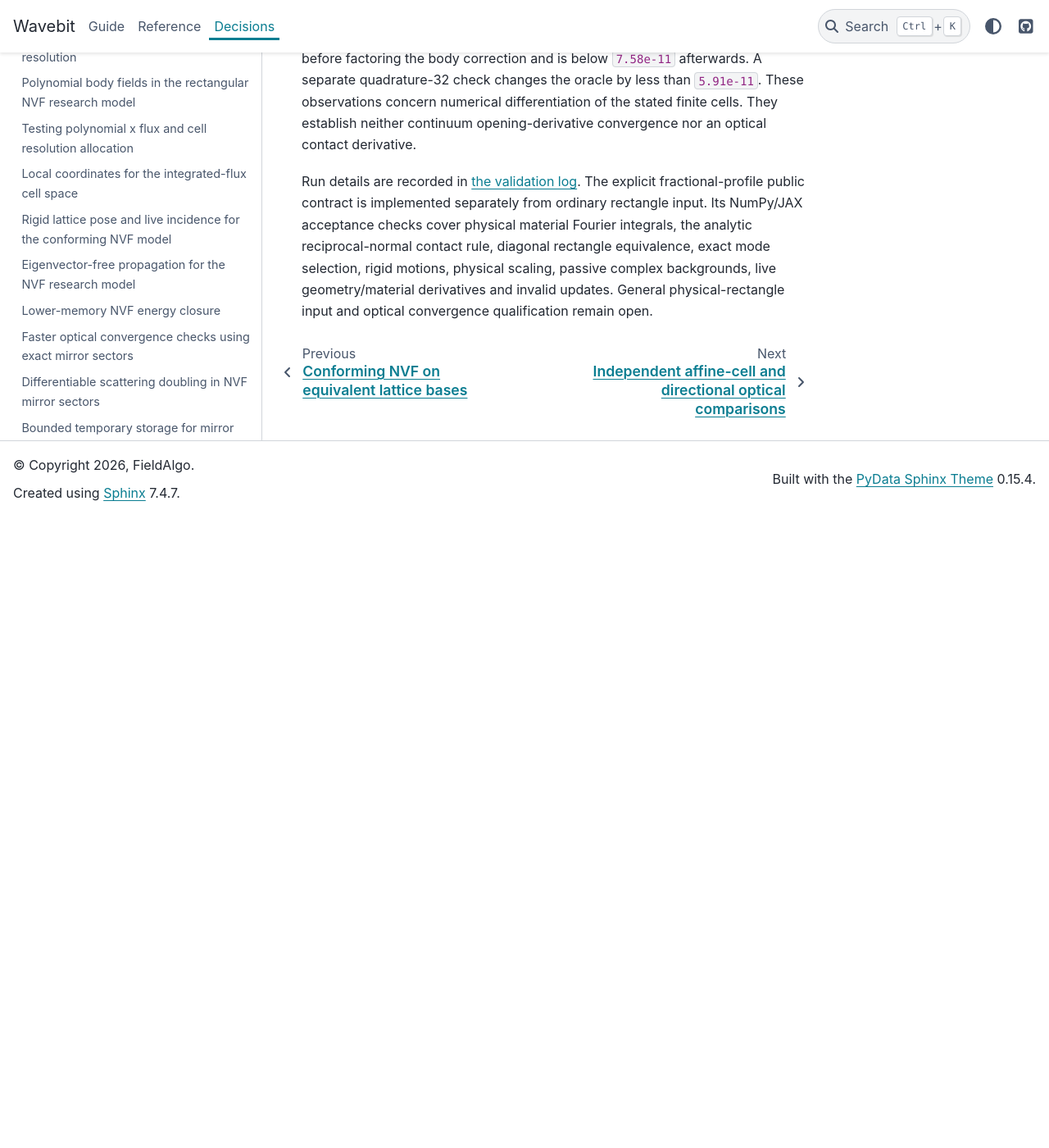
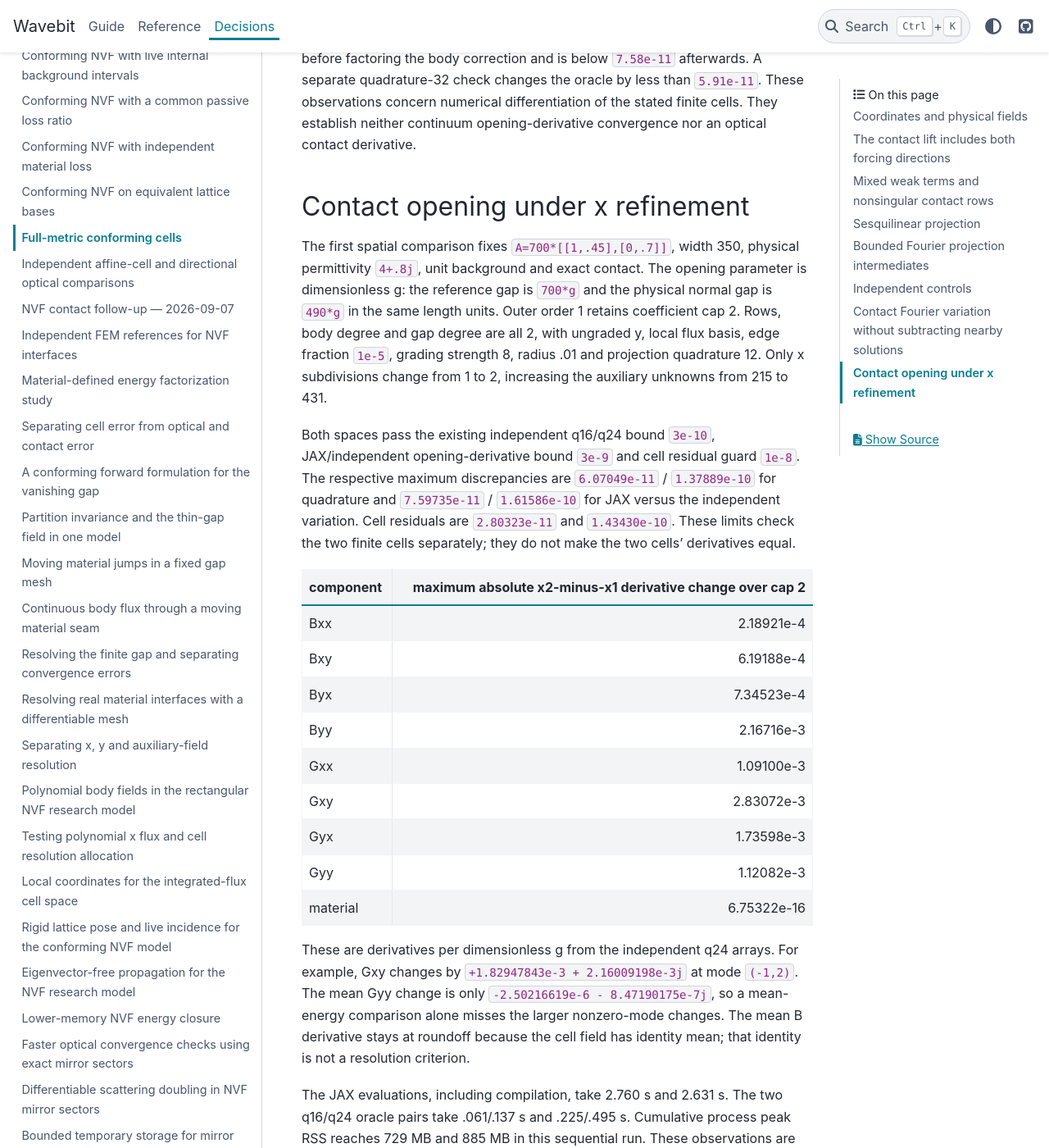
Before and after one commit to fieldalgo/wavebit, a Sphinx documentation site: the page built from docs/nvf-affine-cells.md, in a window 1280 px wide and 1400 px high, scrolled down 7602 px. Shown: the whole window at 82% size. Built offline with Sphinx 7.4.7 and the PyData theme 0.15.4, drawn with Linux system fonts in a browser that asks for light colours; before the commit the page ends 8232 px from its top, so only the background shows below that; some of the changed text lies outside the part shown.

Commit message:
docs(nvf): measure contact opening under x refinement
Record the separately validated x1 and x2 finite-cell derivatives, including Fourier changes hidden by mean energy. Preserve the initial x4 independent-quadrature failure as unaccepted evidence without relaxing its guard.

Co-authored-by: Codex <noreply@openai.com>

```diff
--- a/docs/nvf-affine-cells.md
+++ b/docs/nvf-affine-cells.md
@@ -307,6 +307,61 @@ the oracle by less than `5.91e-11`. These observations concern numerical
 differentiation of the stated finite cells. They establish neither
 continuum opening-derivative convergence nor an optical contact derivative.
 
+## Contact opening under x refinement
+
+The first spatial comparison fixes `A=700*[[1,.45],[0,.7]]`, width 350,
+physical permittivity `4+.8j`, unit background and exact contact. The
+opening parameter is dimensionless g: the reference gap is `700*g` and
+the physical normal gap is `490*g` in the same length units. Outer
+order 1 retains coefficient cap 2. Rows, body degree and gap degree are
+all 2, with ungraded y, local flux basis, edge fraction `1e-5`, grading
+strength 8, radius .01 and projection quadrature 12. Only x subdivisions
+change from 1 to 2, increasing the auxiliary unknowns from 215 to 431.
+
+Both spaces pass the existing independent q16/q24 bound `3e-10`,
+JAX/independent opening-derivative bound `3e-9` and cell residual guard
+`1e-8`. The respective maximum discrepancies are `6.07049e-11` /
+`1.37889e-10` for quadrature and `7.59735e-11` / `1.61586e-10` for
+JAX versus the independent variation. Cell residuals are `2.80323e-11`
+and `1.43430e-10`. These limits check the two finite cells separately;
+they do not make the two cells' derivatives equal.
+
+| component | maximum absolute x2-minus-x1 derivative change over cap 2 |
+| --- | ---: |
+| Bxx | 2.18921e-4 |
+| Bxy | 6.19188e-4 |
+| Byx | 7.34523e-4 |
+| Byy | 2.16716e-3 |
+| Gxx | 1.09100e-3 |
+| Gxy | 2.83072e-3 |
+| Gyx | 1.73598e-3 |
+| Gyy | 1.12082e-3 |
+| material | 6.75322e-16 |
+
+These are derivatives per dimensionless g from the independent q24
+arrays. For example, Gxy changes by
+`+1.82947843e-3 + 2.16009198e-3j` at mode `(-1,2)`. The mean Gyy
+change is only `-2.50216619e-6 - 8.47190175e-7j`, so a mean-energy
+comparison alone misses the larger nonzero-mode changes. The mean B
+derivative stays at roundoff because the cell field has identity mean;
+that identity is not a resolution criterion.
+
+The JAX evaluations, including compilation, take 2.760 s and 2.631 s.
+The two q16/q24 oracle pairs take .061/.137 s and .225/.495 s.
+Cumulative process peak RSS reaches 729 MB and 885 MB in this sequential
+run. These observations are not a runtime scaling claim or a memory bound.
+Full settings, source hashes, signed component changes and retained
+array identities accompany the measurement log.
+
+An initial x4 extension saves its independent reference arrays but stops
+before JAX: q16/q24 discrepancies reach `3.17115e-10` in Gxy,
+`3.42389e-10` in Gyx and `4.46982e-10` in Gyy, exceeding the unchanged
+`3e-10` bound. Its small independent linear residuals do not override
+that check. This unaccepted point cannot extend the accepted spatial
+derivative ladder to x4 or establish a convergence rate. The independent
+quadrature arithmetic
+requires a separate stability check before this space can be accepted.
+
 Run details are recorded in
 [the validation log](https://github.com/fieldalgo/wavebit/blob/develop/studies/results/nvf_affine_cell_validation.log).
 The explicit fractional-profile public contract is implemented separately
```
